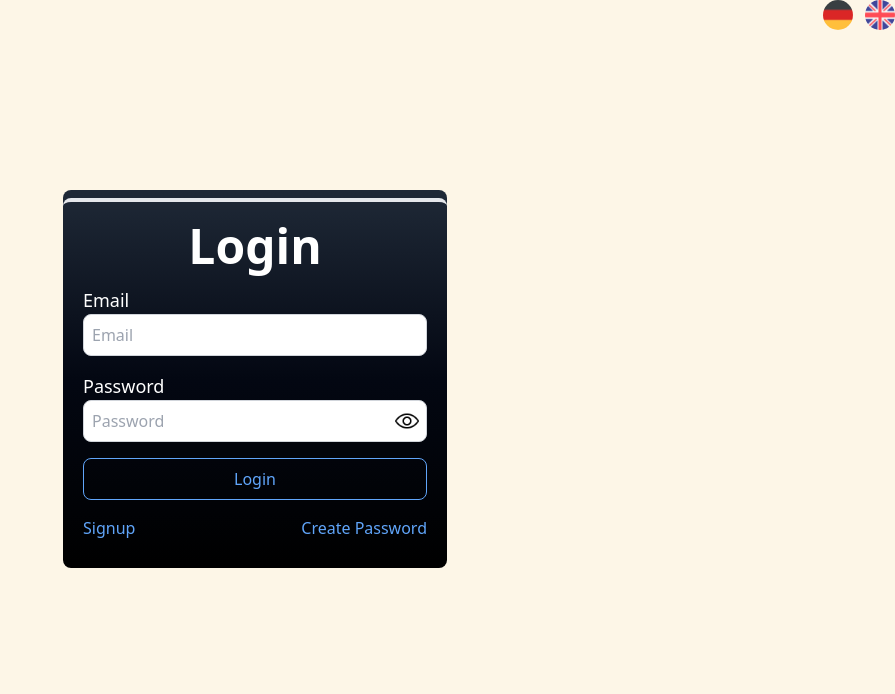
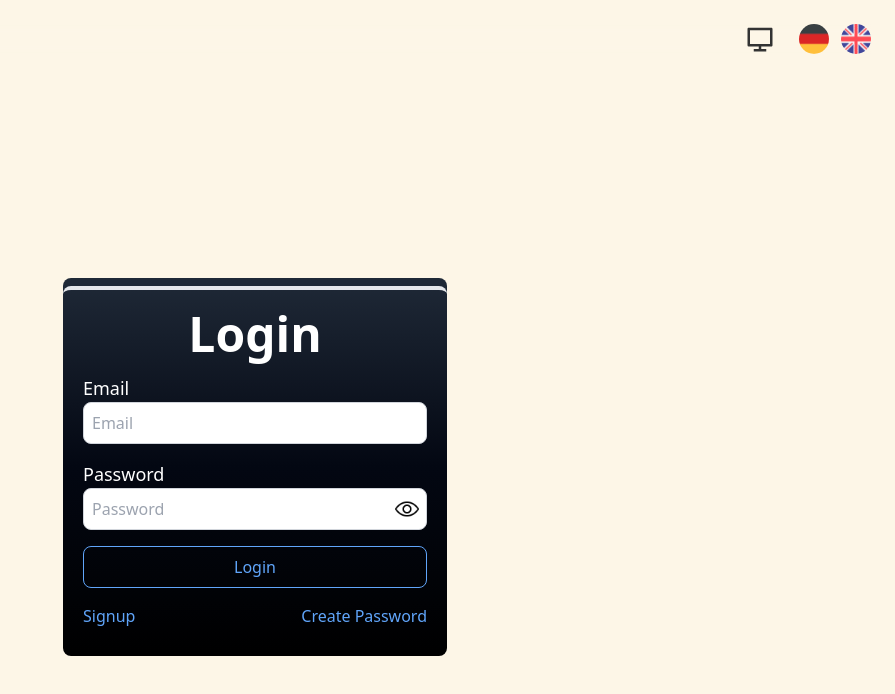
Before and after one commit to brt-yilmaz/eAmt, a Next.js app: page /en/login in a window 1280 px wide. Shown: the top 694 px of the page, without its empty margins (385-1280 px from the left). Built offline with nearby package versions, Linux system fonts and the light colour scheme.

Commit message:
added navbar for identity forms

```diff
--- a/src/app/[locale]/createpassword/page.js
+++ b/src/app/[locale]/createpassword/page.js
@@ -1,12 +1,23 @@
-import CreatePass from '@/components/createPassword/CreatePasswordFrom'
-import LanguageSwitcher from '@/components/header/LanguageSwitcher'
+import CreatePasswordForm from "@/components/createPassword/CreatePasswordFrom";
+import LanguageSwitcher from "@/components/header/LanguageSwitcher";
+import ModeSwitcher from "@/components/header/ModeSwitcher";
+import NavBar from "@/components/header/NavBar";
 
-
-export default function Home() {
+function CreatePasswordPage() {
   return (
-    <div>
-      <LanguageSwitcher />
-      <CreatePass />
-    </div>
-  )
+    <>
+      <header
+        className={
+          "flex items-center justify-between px-10  py-[min(3vh,2rem)] sm:px-[min(3vh,2rem)]"
+        }
+      >
+        <NavBar>
+          <ModeSwitcher />
+          <LanguageSwitcher />
+        </NavBar>
+      </header>
+      <CreatePasswordForm />
+    </>
+  );
 }
+export default CreatePasswordPage;
--- a/src/app/[locale]/login/page.js
+++ b/src/app/[locale]/login/page.js
@@ -1,11 +1,22 @@
-import LanguageSwitcher from '@/components/header/LanguageSwitcher'
-import Login from '@/components/login/Login'
-
-export default function Home() {
+import LanguageSwitcher from "@/components/header/LanguageSwitcher";
+import ModeSwitcher from "@/components/header/ModeSwitcher";
+import NavBar from "@/components/header/NavBar";
+import LoginPage from "@/components/login/Login";
+function Login() {
   return (
-    <div>
-      <LanguageSwitcher />
-      <Login />
-    </div>
-  )
+    <>
+      <header
+        className={
+          "flex items-center justify-between px-10  py-[min(3vh,2rem)] sm:px-[min(3vh,2rem)]"
+        }
+      >
+        <NavBar>
+          <ModeSwitcher />
+          <LanguageSwitcher />
+        </NavBar>
+      </header>
+      <LoginPage />
+    </>
+  );
 }
+export default Login;
--- a/src/app/[locale]/verify/page.js
+++ b/src/app/[locale]/verify/page.js
@@ -1,11 +1,22 @@
-import LanguageSwitcher from '@/components/header/LanguageSwitcher'
-import VerificationForm from '@/components/verify/VerifyIdentityForm'
-
-export default function Home() {
+import LanguageSwitcher from "@/components/header/LanguageSwitcher";
+import ModeSwitcher from "@/components/header/ModeSwitcher";
+import NavBar from "@/components/header/NavBar";
+import VerifyEmailPage from "@/components/verify/VerifyIdentityForm";
+function VerifyIdentityForm() {
   return (
-    <div>
-      <LanguageSwitcher />
-      <VerificationForm />
-    </div>
-  )
+    <>
+      <header
+        className={
+          "flex items-center justify-between px-10  py-[min(3vh,2rem)] sm:px-[min(3vh,2rem)]"
+        }
+      >
+        <NavBar>
+          <ModeSwitcher />
+          <LanguageSwitcher />
+        </NavBar>
+      </header>
+      <VerifyEmailPage />
+    </>
+  );
 }
+export default VerifyIdentityForm;
```
Also changed, not shown: src/app/[locale]/signup/page.js (+0 -10 lines).
